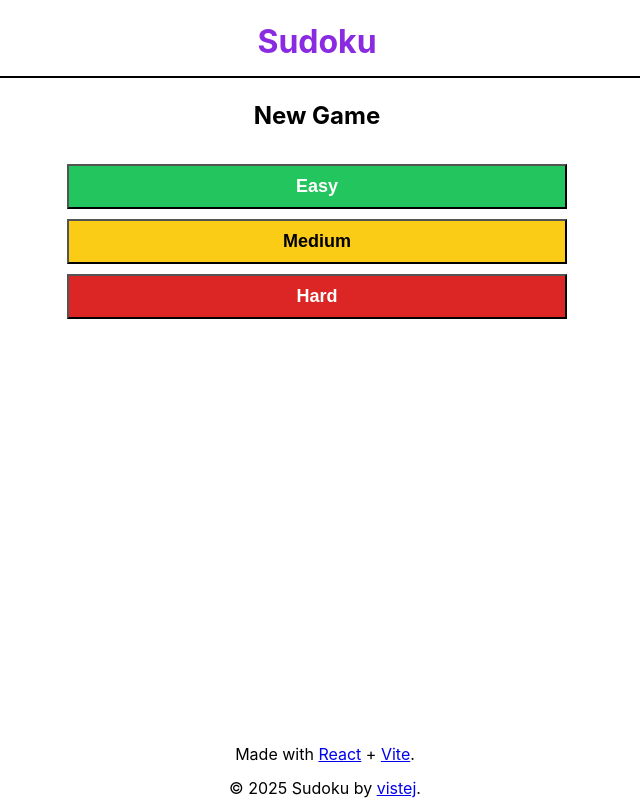
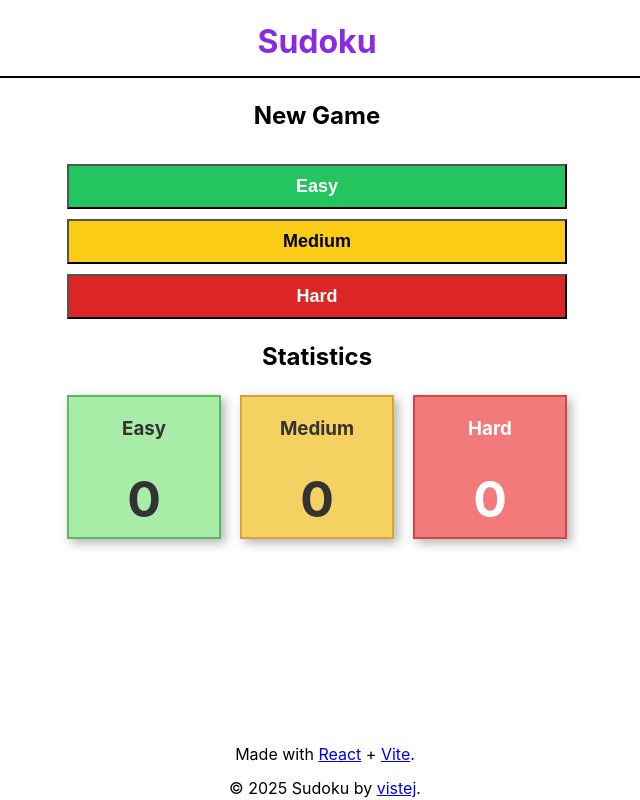
Before and after one commit to vistej/sudoku, a React (Vite) app: page / in a window 1280 px wide. Shown: the whole page, without its empty margins (323-963 px from the left). Built offline with nearby package versions, Linux system fonts and the light colour scheme.

Commit message:
added stats

```diff
--- a/package.json
+++ b/package.json
@@ -1,5 +1,4 @@
 {
-  "homepage": "https://vistej.github.io/sudoku",
   "name": "sudoku",
   "private": true,
   "version": "0.0.0",
--- a/src/App.tsx
+++ b/src/App.tsx
@@ -1,7 +1,7 @@
 import { useState } from "react";
 import { Cell } from "./model";
 import './App.css'
-import { generateData } from "./data";
+import { generateData } from "./helper";
 import Dialog from "./components/dialog/dialog";
 import ReactConfetti from "react-confetti";
 import Footer from "./components/footer/Footer";
--- a/src/components/game/Game.tsx
+++ b/src/components/game/Game.tsx
@@ -1,7 +1,7 @@
 import { useEffect, useRef, useState } from "react";
 import { Cell, GameStats, Stat } from "../../model";
 import { NAV_KEYS, DEFAULT_VALUES, GAME_STATS } from "../../constants";
-import { checkValidity } from "../../data";
+import { checkValidity, getUserStats } from "../../helper";
 import InfoBar from "../infoBar/InfoBar";
 import "./Game.css";
 
@@ -60,12 +60,7 @@ const Game = ({ grid, level, setGrid, setSuccess, reset }: GameProps) => {
     setGrid(checkedGrid);
     if (complete) {
       if (level) {
-        let gameStats: GameStats = {};
-        const st = localStorage.getItem(GAME_STATS) || '';
-        if (st) {
-          gameStats = JSON.parse(st)
-        }
-        if (!gameStats[level]) gameStats[level] = [];
+        const gameStats = getUserStats();
         const obj: Stat = {
           date: new Date().toLocaleDateString(),
           difficulty: level,
--- a/src/components/home/Home.css
+++ b/src/components/home/Home.css
@@ -1,17 +1,20 @@
 .wrapper {
   width: 100%;
   display: flex;
+  flex-direction: column;
   justify-content: center;
+  align-items: center;
 }
 
 .btn-box {
   display: flex;
   flex-direction: column;
   gap: 10px;
-  height: 80vh;
+  /* height: 80vh; */
   /* justify-content: center; */
   align-items: center;
-  width: 500px;
+  max-width: 500px;
+  width: 100%;
 }
 
 .btn {
@@ -20,6 +23,11 @@
   padding: 10px;
   width: 100%;
   cursor: pointer;
+}
+
+.btn:hover {
+  box-shadow: 4px 4px 10px rgba(0, 0, 0, 0.3);
+
 }
 
 .btn-easy {
--- a/src/components/home/Home.tsx
+++ b/src/components/home/Home.tsx
@@ -1,4 +1,5 @@
 import { DIFFICULTY } from '../../constants';
+import Stats from '../stats/Stats';
 import './Home.css'
 
 const Home = ({ createGame }: { createGame: (x: string) => void }) => {
@@ -10,6 +11,8 @@ const Home = ({ createGame }: { createGame: (x: string) => void }) => {
       <button className="btn btn-medium" onClick={() => createGame(DIFFICULTY.MEDIUM)}>Medium</button>
       <button className="btn btn-hard" onClick={() => createGame(DIFFICULTY.HARD)}>Hard</button>
     </div>
+
+    <Stats />
   </div>
 }
 
--- a/src/components/infoBar/InfoBar.css
+++ b/src/components/infoBar/InfoBar.css
@@ -2,23 +2,26 @@
   display: flex;
   justify-content: space-between;
   margin-bottom: -10px;
+  position: relative;
 }
 
 .level {
   padding: 3px;
-  border-radius: 5%;
   padding: 1px 10px;
   font-weight: bold;
 }
 
 .time {
-  font-weight: bold;
+  /* font-weight: bold; */
+  font-size: larger;
+  position: absolute;
+  left: 50%;
+  transform: translateX(-50%);
 }
 
 
 .close {
   border: 1px solid black;
-  border-radius: 5%;
   padding: 1px 10px;
   background-color: red;
   padding: 1px 10px;
--- a/src/components/infoBar/InfoBar.tsx
+++ b/src/components/infoBar/InfoBar.tsx
@@ -1,4 +1,4 @@
-import { formatElapsedTime } from "../../data";
+import { formatElapsedTime } from "../../helper";
 import "./InfoBar.css";
 
 interface InfoBarProps {
@@ -13,7 +13,7 @@ const InfoBar = ({ level, elapsedTime, exit }: InfoBarProps) => {
   return <div className="info-bar">
     <p className={`level btn-${level?.toLowerCase()}`}>{level}</p>
     <p className="time">{formatElapsedTime(elapsedTime)}</p>
-    <p className="close" onClick={exit}>Exit</p>
+    <p className="close" onClick={exit}>Exit Game</p>
   </div>
 }
 
--- /dev/null
+++ b/src/components/stats/Stats.css
@@ -0,0 +1,42 @@
+
+.stats {
+  display: flex;
+  justify-content: space-between;
+  align-items: center;
+  max-width: 500px;
+  width: 100%;
+
+}
+
+.stat {
+  box-shadow: 4px 4px 10px rgba(0, 0, 0, 0.3);
+  width: 30%;
+  display: flex;
+  flex-direction: column;
+  justify-content: center;
+  align-items: center;
+}
+
+.stat-value {
+  font-size: 50px;
+  margin: 0;
+  font-weight: bold;
+}
+
+.stat-easy {
+  background-color: #A7ECA7;
+  color: #333;
+  border: 2px solid #5EB85E;
+}
+
+.stat-medium {
+  background-color: #F4D160;
+  color: #333;
+  border: 2px solid #D9A238;
+}
+
+.stat-hard {
+  background-color: #F27A7A;
+  color: #FFF;
+  border: 2px solid #D14545;
+}
--- /dev/null
+++ b/src/components/stats/Stats.tsx
@@ -0,0 +1,32 @@
+import { useState } from "react";
+import "./Stats.css";
+import { GameStats } from "../../model";
+import { DIFFICULTY } from "../../constants";
+import { getUserStats } from "../../helper";
+
+const Stats = () => {
+
+  const [userStats] = useState<GameStats>(getUserStats());
+
+  return <>
+    {userStats && <>
+      <h2>Statistics</h2>
+      <div className="stats">
+        <div className="stat stat-easy">
+          <h3>Easy</h3>
+          <p className="stat-value">{userStats[DIFFICULTY.EASY].length}</p>
+        </div>
+        <div className="stat stat-medium">
+          <h3>Medium</h3>
+          <p className="stat-value">{userStats[DIFFICULTY.MEDIUM].length}</p>
+        </div>
+        <div className="stat stat-hard">
+          <h3>Hard</h3>
+          <p className="stat-value">{userStats[DIFFICULTY.HARD].length}</p>
+        </div>
+      </div>
+    </>}
+  </>
+}
+
+export default Stats;
--- a/src/data.ts
+++ b/src/helper.ts
@@ -1,5 +1,5 @@
-import { DEFAULT_VALUES, DIFFICULTY } from './constants';
-import { Cell } from './model';
+import { DEFAULT_VALUES, DIFFICULTY, GAME_STATS } from './constants';
+import { Cell, GameStats } from './model';
 
 const shuffleArray = (array: string[]) => array.sort(() => Math.random() - 0.5);
 const getCommonValues = (
@@ -151,11 +151,24 @@ export const checkValidity = (grid: Cell[][]): [Cell[][], boolean] => {
 };
 
 export const formatElapsedTime = (milliseconds: number | null) => {
-  if (!milliseconds) return '00:00';
+  if (!milliseconds) return '00 : 00';
   const totalSeconds = Math.floor(milliseconds / 1000);
   const minutes = Math.floor(totalSeconds / 60)
     .toString()
     .padStart(2, '0');
   const seconds = (totalSeconds % 60).toString().padStart(2, '0');
-  return `${minutes}:${seconds}`;
+  return `${minutes} : ${seconds}`;
 };
+
+export const getUserStats = () => {
+  let gameStats: GameStats = {};
+  const st = localStorage.getItem(GAME_STATS) || '';
+  if (st) {
+    gameStats = JSON.parse(st);
+  }
+  if (!gameStats[DIFFICULTY.EASY]) gameStats[DIFFICULTY.EASY] = [];
+  if (!gameStats[DIFFICULTY.MEDIUM]) gameStats[DIFFICULTY.MEDIUM] = [];
+  if (!gameStats[DIFFICULTY.HARD]) gameStats[DIFFICULTY.HARD] = [];
+
+  return gameStats;
+};
--- a/vite.config.ts
+++ b/vite.config.ts
@@ -3,5 +3,6 @@ import react from '@vitejs/plugin-react';
 
 // https://vite.dev/config/
 export default defineConfig({
+  base: '/sudoku',
   plugins: [react()],
 });
```
Also changed, not shown: 1 other file (tests, documents, lock files or other folders).
